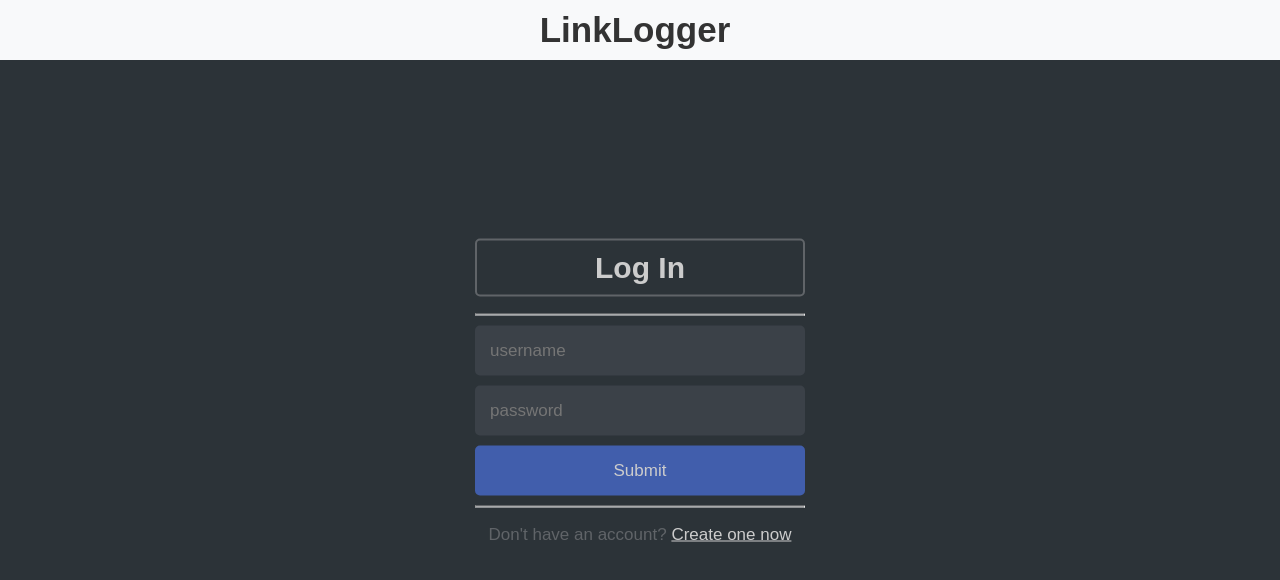
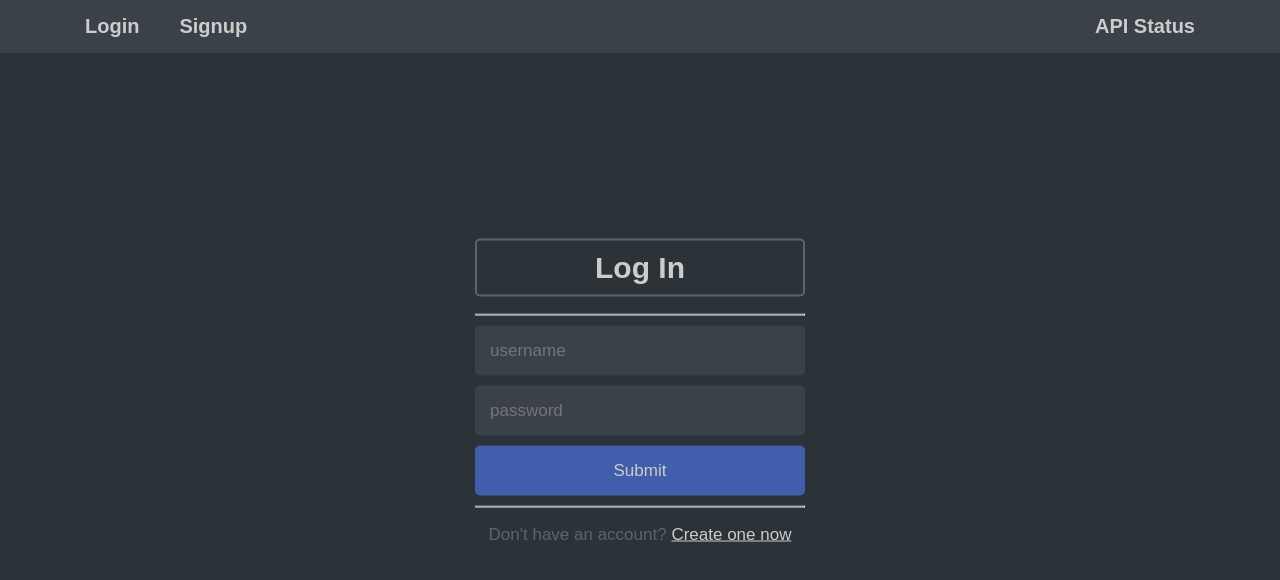
Before and after one commit to PacketParker/LinkLogger, a React (Vite) app in the folder app/: page /login in a window 1280 px wide. Shown: the top 580 px of the page. Built offline with nearby package versions, Linux system fonts and the light colour scheme.

Commit message:
basic navbar

```diff
--- a/app/src/components/Navbar.tsx
+++ b/app/src/components/Navbar.tsx
@@ -1,10 +1,23 @@
 import styles from '../styles/Navbar.module.css';
+import { Link } from 'react-router-dom';
 
 function Navbar() {
   return (
-    <nav className={styles.navbar}>
-      <span>LinkLogger</span>
-    </nav>
+    <div className={styles.navbar}>
+      <div className={styles.navbarLeft}>
+        <Link to={'/login'}>
+          <a className={styles.navbarLink}>Login</a>
+        </Link>
+        <Link to={'/signup'}>
+          <a className={styles.navbarLink}>Signup</a>
+        </Link>
+      </div>
+      <div className={styles.navbarRight}>
+        <Link to={'/status'}>
+          <a className={styles.navbarLink}>API Status</a>
+        </Link>
+      </div>
+    </div>
   );
 }
 
--- a/app/src/components/Signup.tsx
+++ b/app/src/components/Signup.tsx
@@ -3,6 +3,7 @@ import styles from '../styles/Login.module.css';
 import { Link } from 'react-router-dom';
 import { useNavigate } from 'react-router-dom';
 import axios from 'axios';
+import Navbar from './Navbar';
 
 function Signup() {
   document.title = 'LinkLogger | Signup';
@@ -61,6 +62,8 @@ function Signup() {
   };
 
   return (
+    <>
+      <Navbar />
       <div id={styles.container}>
         <p id={styles.signupText}>Sign up</p>
         <p id={styles.error} className={error ? 'visible' : 'hidden'}>
@@ -107,6 +110,7 @@ function Signup() {
           </header>
         </div>
       </div>
+    </>
   );
 }
 
--- a/app/src/styles/Navbar.module.css
+++ b/app/src/styles/Navbar.module.css
@@ -1,18 +1,41 @@
-/* Create the nav and center the span */
+/* Create the navbar and set the colors */
 .navbar {
   display: flex;
-  justify-content: center;
-  align-items: center;
-  height: 60px;
-  background-color: #f8f9fa;
+  justify-content: space-between;
+  background-color: #3b4148;
+  color: white;
+  padding: 15px;
 }
 
-/* Create the nav links */
+.navbarLink {
+  margin: 0 20px;
+  position: relative;
+  display: inline-block;
+  text-decoration: none;
+  color: #ccc;
+  font-size: 20px;
+  font-weight: 600;
+}
 
-span {
-    font-size: 35px;
-    font-weight: 600;
-    color: #333;
-    text-decoration: none;
-    margin-right: 10px;
+.navbarLink::after {
+  content: "";
+  position: absolute;
+  bottom: 0;
+  left: 0;
+  width: 0%;
+  height: 2px;
+  background-color: #ccc;
+  transition: width 0.3s ease;
 }
+
+.navbarLink:hover::after {
+  width: 100%;
+}
+
+.navbarLeft {
+  margin-left: 50px;
+}
+
+.navbarRight {
+  margin-right: 50px;
+}
```
Lines whose indentation alone changed are shown as unchanged.
